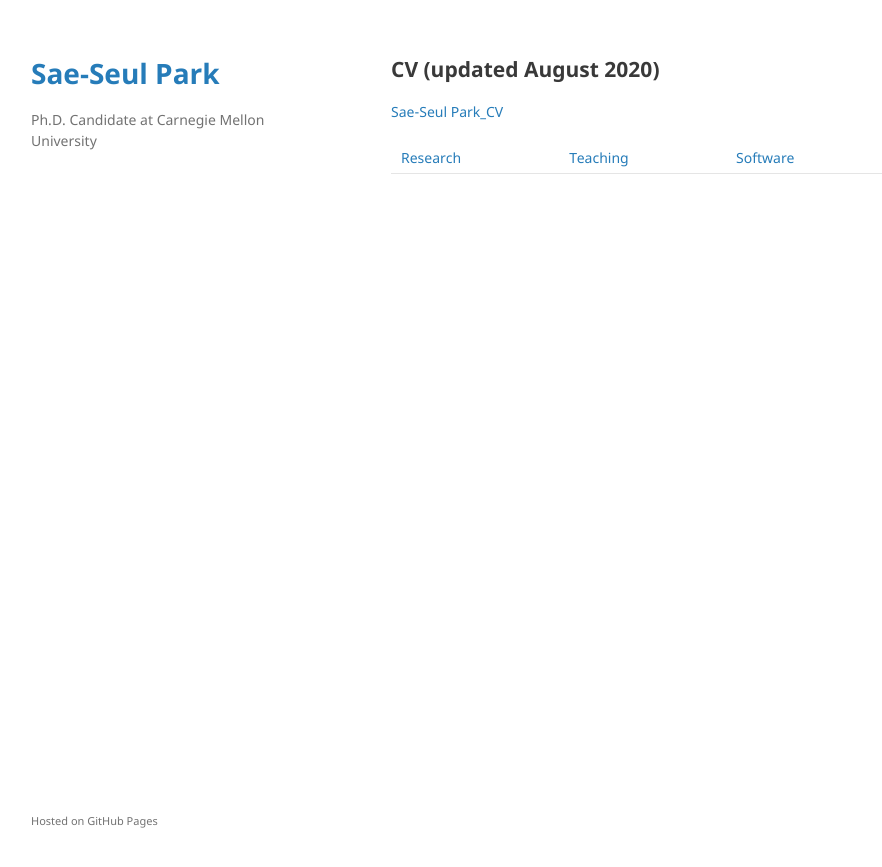
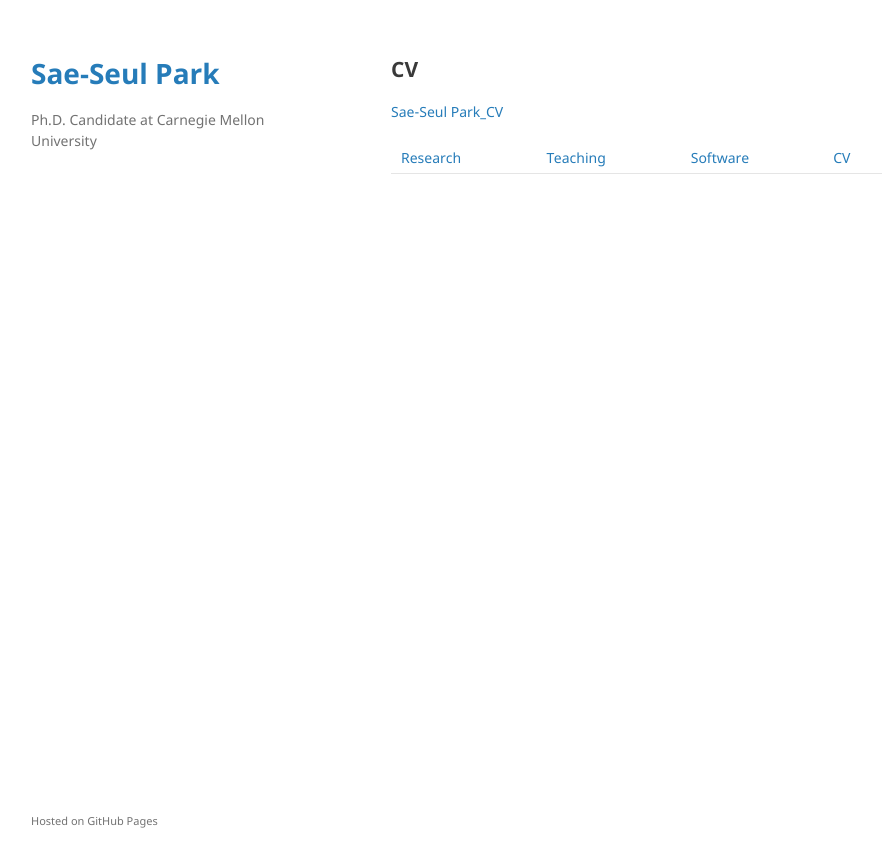
Before and after one commit to saepark/saepark.github.io, a Jekyll site: the page built from CV.md, in a window 1280 px wide. Shown: the top 867 px of the page, without its empty margins (179-1061 px from the left). Built offline with Jekyll 4.4.1, drawn with Linux system fonts in a browser that asks for light colours; our own code applies the rules of GitHub Pages for plain Markdown files.

Commit message:
Update CV.md

```diff
--- a/CV.md
+++ b/CV.md
@@ -2,8 +2,8 @@
 layout: default
 ---
 
-## CV (updated August 2020)
+## CV
 
 <a href="saepark.github.io/raw/master/assets/CV_Sae%20Park_Updated%20Aug%202020.pdf" target="_blank"> Sae-Seul Park_CV </a>
 
-[Research](./research.html) | [Teaching](./teaching.html) | [Software](./software.html)
+[Research](./research.html) | [Teaching](./teaching.html) | [Software](./software.html) | [CV](./CV.html)
```
